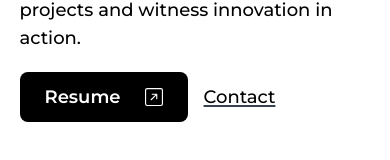
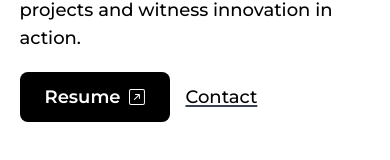
Before and after one commit to cordovalegacy/portfolio_v.2, a Next.js app: page / in a window 390 px wide. Shown: the part 668-828 px from the top of the page. Built offline with nearby package versions, Linux system fonts and the light colour scheme.

Commit message:
Attempt 2 for mobile

```diff
--- a/src/app/page.tsx
+++ b/src/app/page.tsx
@@ -27,16 +27,16 @@ export default function Home() {
             <p className='my-3 text-base font-medium xs:text-lg'>
               Transforming ideas into cutting-edge web applications with expertise in React.js and full-stack web development. Dive into my latest projects and witness innovation in action.
             </p>
-            <div className='flex xs:w-fit items-center self-start mt-2'>
+            <div className='flex items-center self-start mt-2 xs:max-w-[75%]'>
               {/* target attribute (_blank) lets us open new tab */}
               <Link
-                className='flex xs:justify-start xs:gap-4 xs:w-fit hover:-translate-y-1 items-center bg-black text-white p-2.5 px-6 rounded-lg text-lg font-semibold hover:bg-white hover:text-black border border-solid border-transparent hover:border-black transition duration-200'
+                className='flex xs:max-w-[150px] hover:-translate-y-1 items-center bg-black text-white p-2.5 px-6 rounded-lg text-lg font-semibold hover:bg-white hover:text-black border border-solid border-transparent hover:border-black transition duration-200'
                 href={'/Resume_August.pdf'}
                 target={"_blank"}
                 download={true}
-              >Resume <Download className='pl-2 xs:w-fit w-full transform transition-transform duration-300 hover:translate-x-1 hover:-translate-y-1' /></Link>
+              >Resume <Download className='pl-2 w-full transform transition-transform duration-300 hover:translate-x-1 hover:-translate-y-1' /></Link>
               <Link
-                className='ml-4 text-lg font-medium capitalize hover:text-gray-700 hover:-translate-y-1 transition duration-300 text-black underline underline-offset-2 decoration-2 decoration-gray-700'
+                className='ml-4 xs:max-w-[75px] text-lg font-medium capitalize hover:text-gray-700 hover:-translate-y-1 transition duration-300 text-black underline underline-offset-2 decoration-2 decoration-gray-700'
                 href={'mailto:cordovalegacy19@gmail.com'}
               >Contact</Link>
             </div>
```
